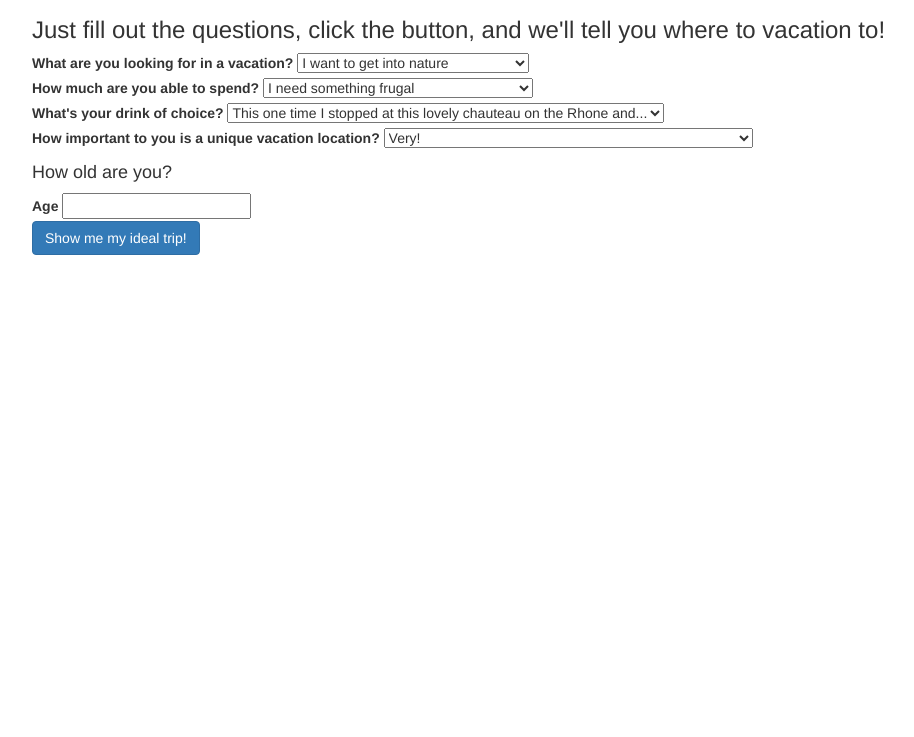
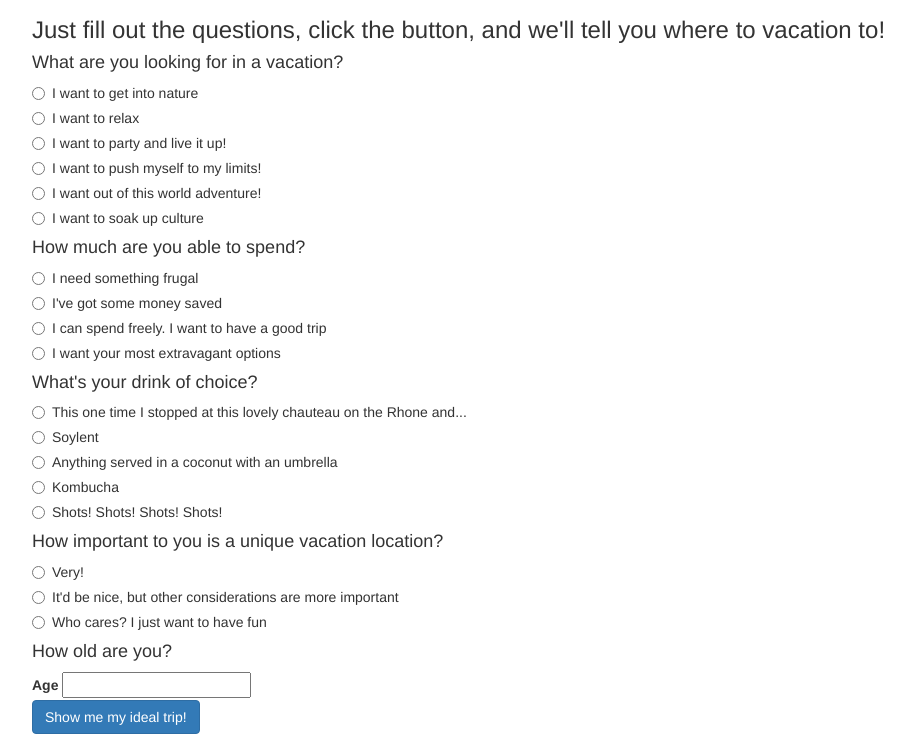
Before and after one commit to ALawley/epicodus-intro-wk2-review, a plain HTML site: page index.html in a window 1280 px wide. Shown: the part 63-800 px from the top of the page, without its empty margins (38-952 px from the left). Drawn offline with Linux system fonts and the light colour scheme.

Commit message:
returns page to (fixed) radio buttons to allow styling

```diff
--- a/index.html
+++ b/index.html
@@ -13,43 +13,125 @@
         <h1>Welcome to our easy vacation guide!</h1>
         <h3>Just fill out the questions, click the button, and we'll tell you where to vacation to!</h3>
         <form id="vacqs">
+          <h4>What are you looking for in a vacation?</h4>
           <div id="qgoals">
-            <label for="goals">What are you looking for in a vacation?</label>
-            <select id="goals">
-              <option value="goals1">I want to get into nature</option>
-              <option value="goals2">I want to relax</option>
-              <option value="goals3">I want to party and live it up!</option>
-              <option value="goals4">I want to challenge myself</option>
-              <option value="goals5">I want out of this world adventure!</option>
-              <option value="goals6">I want to soak up culture</option>
-            </select>
+            <div class="radio" >
+              <label>
+                <input type="radio" name="goalsradio" id="goals1" value="goals1">
+                I want to get into nature
+              </label>
+            </div>
+            <div class="radio" >
+              <label>
+                <input type="radio" name="goalsradio" id="goals2" value="goals2">
+                I want to relax
+              </label>
+            </div>
+            <div class="radio" >
+              <label>
+                <input type="radio" name="goalsradio" id="goals3" value="goals3">
+                I want to party and live it up!
+              </label>
+            </div>
+            <div class="radio" >
+              <label>
+                <input type="radio" name="goalsradio" id="goals4" value="goals4">
+                I want to push myself to my limits!
+              </label>
+            </div>
+            <div class="radio" >
+              <label>
+                <input type="radio" name="goalsradio" id="goals5" value="goals5">
+                I want out of this world adventure!
+              </label>
+            </div>
+            <div class="radio" >
+              <label>
+                <input type="radio" name="goalsradio" id="goals6" value="goals6">
+                I want to soak up culture
+              </label>
+            </div>
           </div>
+          <h4>How much are you able to spend?</h4>
           <div id="qspend">
-            <label for="spend">How much are you able to spend?</label>
-            <select id="spend">
-              <option value="spend1">I need something frugal</option>
-              <option value="spend2">I've got some money saved</option>
-              <option value="spend3">I can spend freely. I just want a nice trip</option>
-              <option value="spend4">Give me your most extravagant options!</option>
-              </select>
+            <div class="radio" >
+              <label>
+                <input type="radio" name="spendradio" id="spend1" value="spend1">
+                I need something frugal
+              </label>
+            </div>
+            <div class="radio" >
+              <label>
+                <input type="radio" name="spendradio" id="spend2" value="spend2">
+                I've got some money saved
+              </label>
+            </div>
+            <div class="radio" >
+              <label>
+                <input type="radio" name="spendradio" id="spend3" value="spend3">
+                I can spend freely. I want to have a good trip
+              </label>
+            </div>
+            <div class="radio" >
+              <label>
+                <input type="radio" name="spendradio" id="spend4" value="spend4">
+                I want your most extravagant options
+              </label>
+            </div>
           </div>
+          <h4>What's your drink of choice?</h4>
           <div id="qdrink">
-            <label for="drink">What's your drink of choice?</label>
-            <select id="drink">
-              <option value="drink1">This one time I stopped at this lovely chauteau on the Rhone and...</option>
-              <option value="drink2">Soylent</option>
-              <option value="drink3">Anything served in a coconut with an umbrella</option>
-              <option value="drink4">Kombucha</option>
-              <option value="drink5">Shots!</option>
-            </select>
+            <div class="radio" >
+              <label>
+                <input type="radio" name="drinkradio" id="drink1" value="drink1">
+                This one time I stopped at this lovely chauteau on the Rhone and...
+              </label>
+            </div>
+            <div class="radio" >
+              <label>
+                <input type="radio" name="drinkradio" id="drink2" value="drink2">
+                Soylent
+              </label>
+            </div>
+            <div class="radio" >
+              <label>
+                <input type="radio" name="drinkradio" id="drink3" value="drink3">
+                Anything served in a coconut with an umbrella
+              </label>
+            </div>
+            <div class="radio" >
+              <label>
+                <input type="radio" name="drinkradio" id="drink4" value="drink4">
+                Kombucha
+              </label>
+            </div>
+            <div class="radio" >
+              <label>
+                <input type="radio" name="drinkradio" id="drink5" value="drink5">
+                Shots! Shots! Shots! Shots!
+              </label>
+            </div>
           </div>
+          <h4>How important to you is a unique vacation location?</h4>
           <div id="qunique">
-            <label for="unique">How important to you is a unique vacation location?</label>
-            <select id="unique">
-              <option value="unique1">Very!</option>
-              <option value="unique2">It'd be nice, but other considerations are more important</option>
-              <option value="unique3">Who cares? I just want to have fun</option>
-            </select>
+            <div class="radio" >
+              <label>
+                <input type="radio" name="uniqueradio" id="unique1" value="unique1">
+                Very!
+              </label>
+            </div>
+            <div class="radio" >
+              <label>
+                <input type="radio" name="uniqueradio" id="unique2" value="unique2">
+                It'd be nice, but other considerations are more important
+              </label>
+            </div>
+            <div class="radio" >
+              <label>
+                <input type="radio" name="uniqueradio" id="unique3" value="unique3">
+                Who cares? I just want to have fun
+              </label>
+            </div>
           </div>
           <div class="qage">
             <h4>How old are you?</h4>
@@ -92,138 +174,3 @@
     </div>
   </body>
 </html>
-
-<!-- <label for="goals">What are you looking for in a vacation?</label>
-<select id="goals">
-  <option value="goals1">I want to get into nature</option>
-  <option value="goals2">I want to relax</option>
-  <option value="goals3">I want to party and live it up</option>
-  <option value="goals4">I want to challenge myself</option>
-  <option value="goals5">I want something completely new</option>
-  <option value="goals6">I want to soak up culture</option>
-</select> -->
-
-<!-- <div class="qpage">
- <h1>Welcome to our easy vacation guide!</h1>
- <h3>Just fill out the questions, click the button, and we'll tell you where to vacation to!</h3>
- <form id="#vacqs">
-   <div class="qgoals">
-     <h4>What are you looking for in a vacation?</h4>
-     <div class="radio">
-       <label>
-         <input type="radio" class="goals" id="goals1" value="goals1">
-         I want to get into nature
-       </label>
-     </div>
-     <div class="radio">
-       <label>
-         <input type="radio" class="goals" id="goals2" value="goals2">
-         I want to relax
-       </label>
-     </div>
-     <div class="radio">
-       <label>
-         <input type="radio" class="goals" id="goals3" value="goals3">
-         I want to party and live it up
-       </label>
-     </div>
-     <div class="radio">
-       <label>
-         <input type="radio" class="goals" id="goals4" value="goals4">
-         I want to challenge myself personally
-       </label>
-     </div>
-     <div class="radio">
-       <label>
-         <input type="radio" class="goals" id="goals5" value="goals5">
-         I want to do something completely new
-       </label>
-     </div>
-     <div class="radio">
-       <label>
-         <input type="radio" class="goals" id="goals6" value="goals6">
-         I want to soak up culture.
-       </label>
-     </div>
-   </div>
-   <div class="qspend">
-     <h4>How much are you able to spend?</h4>
-     <div class="radio">
-       <label>
-         <input type="radio" class="spend" id="spend1" value="spend1">
-         I need something frugal
-       </label>
-     </div>
-     <div class="radio">
-       <label>
-         <input type="radio" class="spend" id="spend2" value="spend2">
-         I've got some money saved
-       </label>
-     </div>
-     <div class="radio">
-       <label>
-         <input type="radio" class="spend" id="spend3" value="spend3">
-         I can spend freely. I just want a nice trip
-       </label>
-     </div>
-     <div class="radio">
-       <label>
-         <input type="radio" class="spend" id="spend4" value="spend4">
-         Give me your most extravagant options!
-       </label>
-     </div>
-   </div>
-   <div class="qdrink">
-     <h4>What's your drink of choice?</h4>
-     <div class="radio">
-       <label>
-         <input type="radio" class="drink" id="drink1" value="drink1">
-         This one time I stopped at this lovely chauteau on the Rhone and...
-       </label>
-     </div>
-     <div class="radio">
-       <label>
-         <input type="radio" class="drink" id="drink2" value="drink2">
-         Soylent
-       </label>
-     </div>
-     <div class="radio">
-       <label>
-         <input type="radio" class="drink" id="drink3" value="drink3">
-         Anything served in a coconut with an umbrella
-       </label>
-     </div>
-     <div class="radio">
-       <label>
-         <input type="radio" class="drink" id="drink4" value="drink4">
-         Kombucha
-       </label>
-     </div>
-     <div class="radio">
-       <label>
-         <input type="radio" class="drink" id="drink5" value="drink5">
-         Shots!
-       </label>
-     </div>
-   </div>
-   <div class="qunique">
-     <h4>How important to you is a unique vacation location?</h4>
-     <div class="radio">
-       <label>
-         <input type="radio" class="unique" id="unique1" value="unique1">
-         Very!
-       </label>
-     </div>
-     <div class="radio">
-       <label>
-         <input type="radio" class="unique" id="unique2" value="unique2">
-         It'd be nice, but other considerations are more important
-       </label>
-     </div>
-     <div class="radio">
-       <label>
-         <input type="radio" class="unique" id="unique3" value="unique3">
-         Who cares? I just want to have fun
-       </label>
-     </div>
-   </div> -->
```
Also changed, not shown: js/scripts.js (+13 -11 lines).
